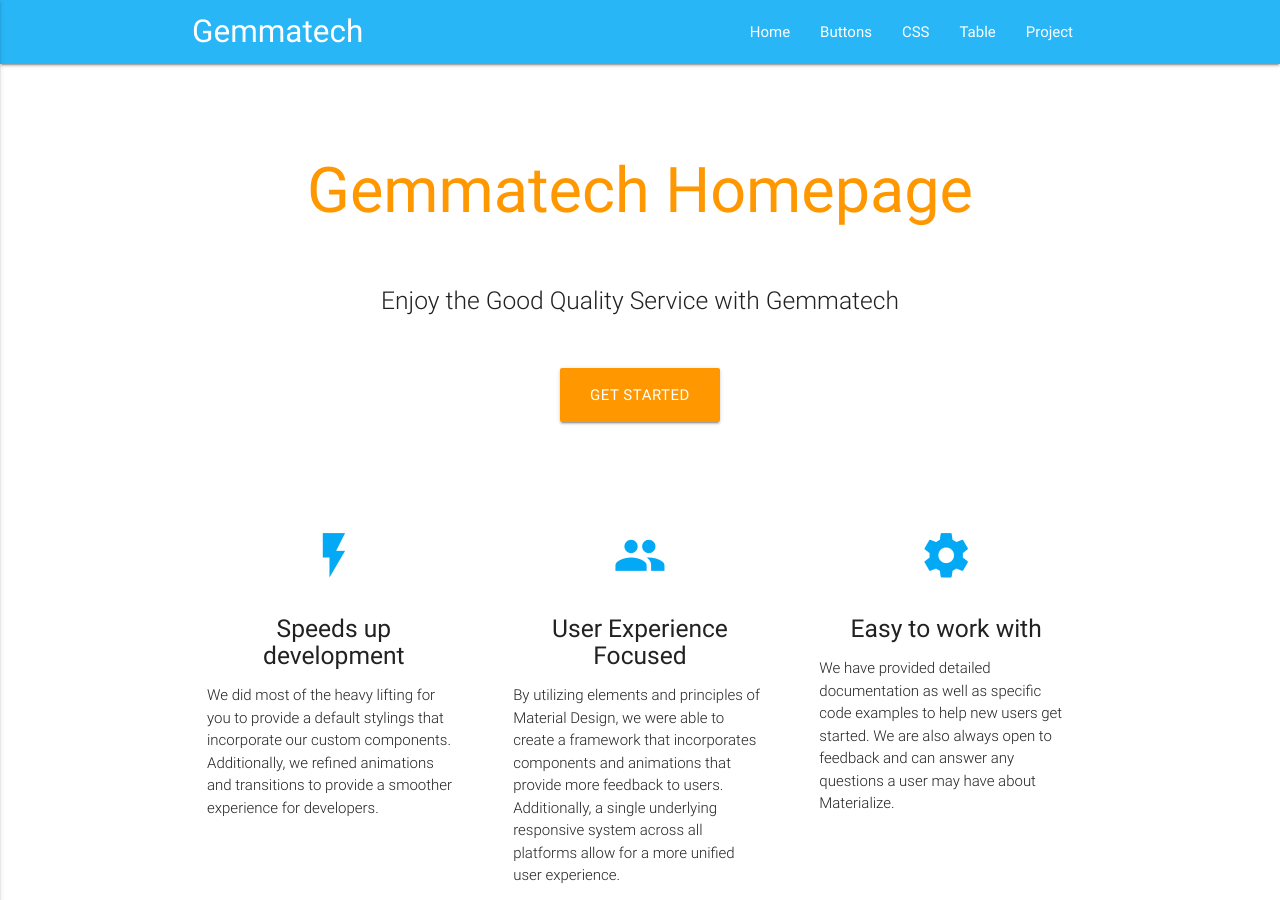
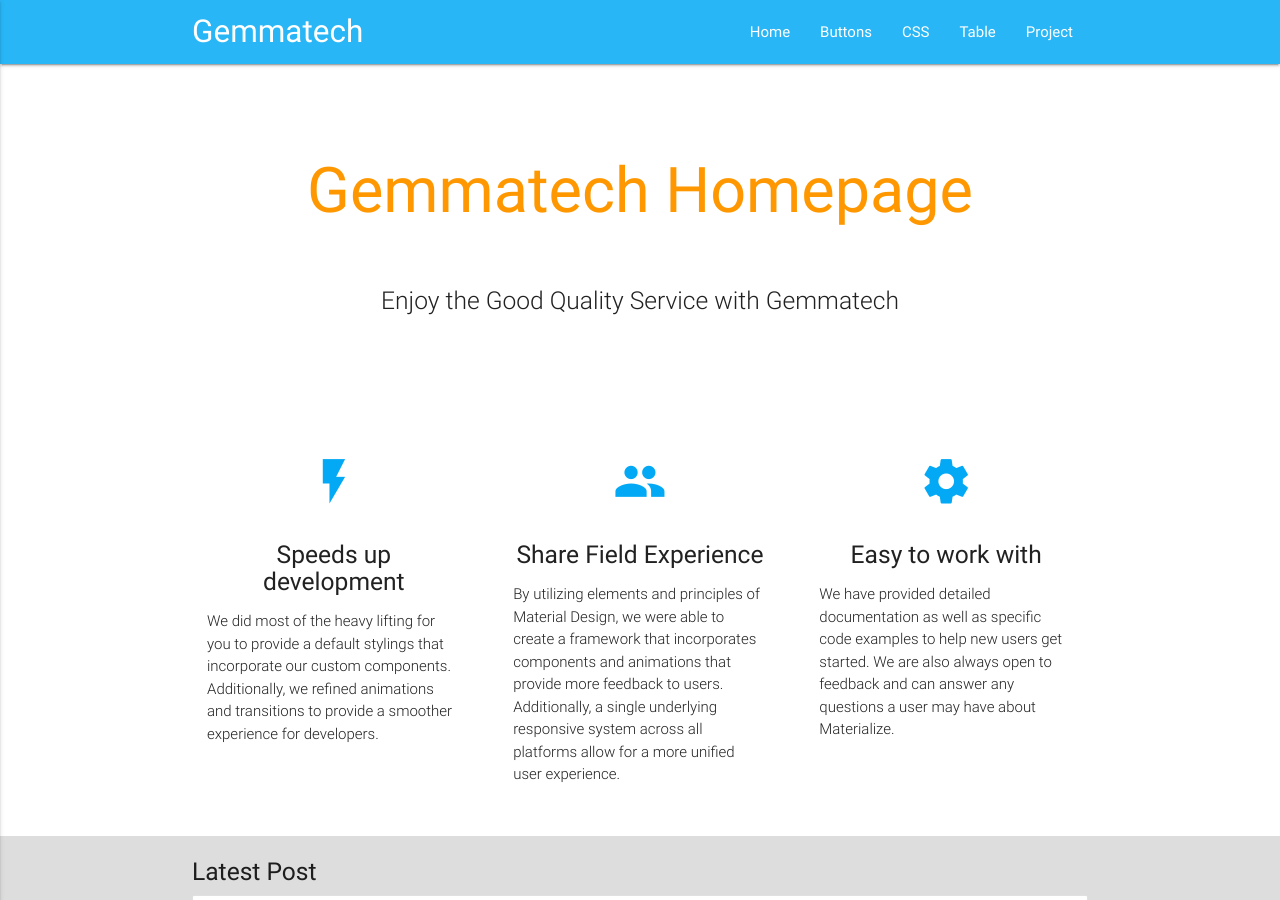
Before and after one commit to gemmatech/gemmatech.github.io, a Jekyll site: the page built from index.md, in a window 1280 px wide and 900 px high. Built offline with Jekyll 4.4.1, drawn with Linux system fonts in a browser that asks for light colours.

Commit message:
Update home.html

```diff
--- a/_layouts/home.html
+++ b/_layouts/home.html
@@ -10,9 +10,6 @@ layout: default
         <h5 class="header col s12 light">{{ content }}</h5>
       </div>
 
-      <div class="row center">
-        <a href="http://materializecss.com/getting-started.html" id="download-button" class="btn-large waves-effect waves-light orange">Get Started</a>
-      </div>
       <br><br>
 
     </div>
@@ -35,7 +32,7 @@ layout: default
         <div class="col s12 m4">
           <div class="icon-block">
             <h2 class="center light-blue-text"><i class="material-icons">group</i></h2>
-            <h5 class="center">User Experience Focused</h5>
+            <h5 class="center">Share Field Experience</h5>
 
             <p class="light">By utilizing elements and principles of Material Design, we were able to create a framework that incorporates components and animations that provide more feedback to users. Additionally, a single underlying responsive system across all platforms allow for a more unified user experience.</p>
           </div>
```
